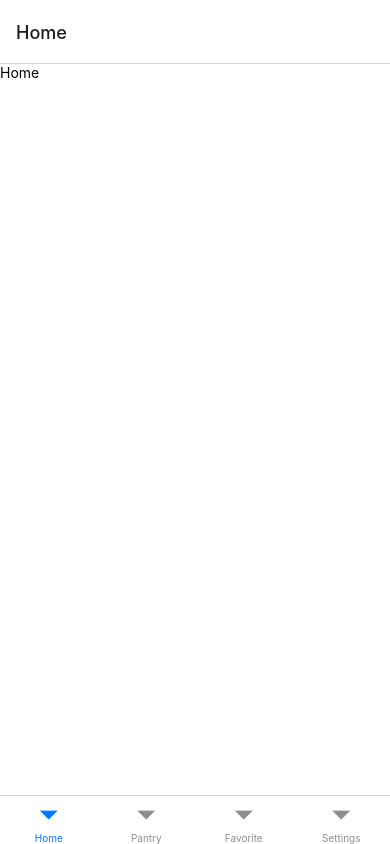
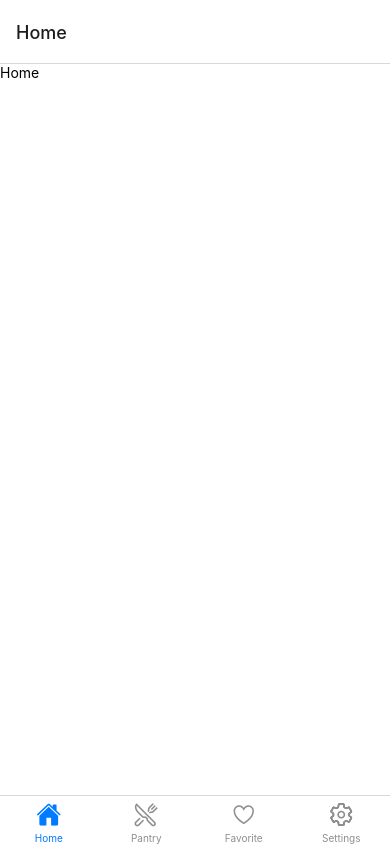
Before and after one commit to Jami-INF/MealGenius, a React Native app in the folder MealGenius/: screen /Home in a window 390 px wide. Built offline with nearby package versions, Linux system fonts and the light colour scheme.

Commit message:
UPD : icons on bottom navbar

```diff
--- a/MealGenius/navigation/Navigation.tsx
+++ b/MealGenius/navigation/Navigation.tsx
@@ -4,6 +4,9 @@ import {createBottomTabNavigator} from "@react-navigation/bottom-tabs";
 import SettingsScreen from "../screens/SettingsScreen";
 import PantryScreen from "../screens/PantryScreen";
 import FavoriteScreen from "../screens/FavoriteScreen";
+import { Ionicons } from '@expo/vector-icons';
+
+
 
 export default function Navigation() {
     const BottomTabNavigator = createBottomTabNavigator();
@@ -13,18 +16,46 @@ export default function Navigation() {
                 <BottomTabNavigator.Screen name="Home" component={HomeScreen}
                                            options={{
                                                title: 'Home',
+                                               tabBarIcon: ({ focused, color, size }) => (
+                                                   <Ionicons
+                                                       name={focused ? 'ios-home' : 'ios-home-outline'}
+                                                       size={size}
+                                                       color={color}
+                                                   />
+                                               ),
                                            }}/>
                 <BottomTabNavigator.Screen name="Pantry" component={PantryScreen}
                                            options={{
                                                title: 'Pantry',
+                                               tabBarIcon: ({ focused, color, size }) => (
+                                                   <Ionicons
+                                                       name={focused ? 'ios-restaurant' : 'ios-restaurant-outline'}
+                                                       size={size}
+                                                       color={color}
+                                                   />
+                                               ),
                                            }}/>
                 <BottomTabNavigator.Screen name="Favorite" component={FavoriteScreen}
                                            options={{
                                                title: 'Favorite',
+                                                  tabBarIcon: ({ focused, color, size }) => (
+                                                    <Ionicons
+                                                        name={focused ? 'ios-heart' : 'ios-heart-outline'}
+                                                        size={size}
+                                                        color={color}
+                                                    />
+                                                  ),
                                            }}/>
                 <BottomTabNavigator.Screen name="Settings" component={SettingsScreen}
                                            options={{
                                                title: 'Settings',
+                                                  tabBarIcon: ({ focused, color, size }) => (
+                                                    <Ionicons
+                                                        name={focused ? 'ios-settings' : 'ios-settings-outline'}
+                                                        size={size}
+                                                        color={color}
+                                                    />
+                                                  ),
                                            }}/>
             </BottomTabNavigator.Navigator>
         </NavigationContainer>
--- a/MealGenius/package.json
+++ b/MealGenius/package.json
@@ -22,7 +22,8 @@
     "react-native": "0.71.8",
     "react-native-web": "~0.18.10",
     "typescript": "^4.9.4",
-    "react-native-gesture-handler": "~2.9.0"
+    "react-native-gesture-handler": "~2.9.0",
+    "@expo/vector-icons": "^13.0.0"
   },
   "devDependencies": {
     "@babel/core": "^7.20.0",
```
Also changed, not shown: 1 other file (tests, documents, lock files or other folders).
